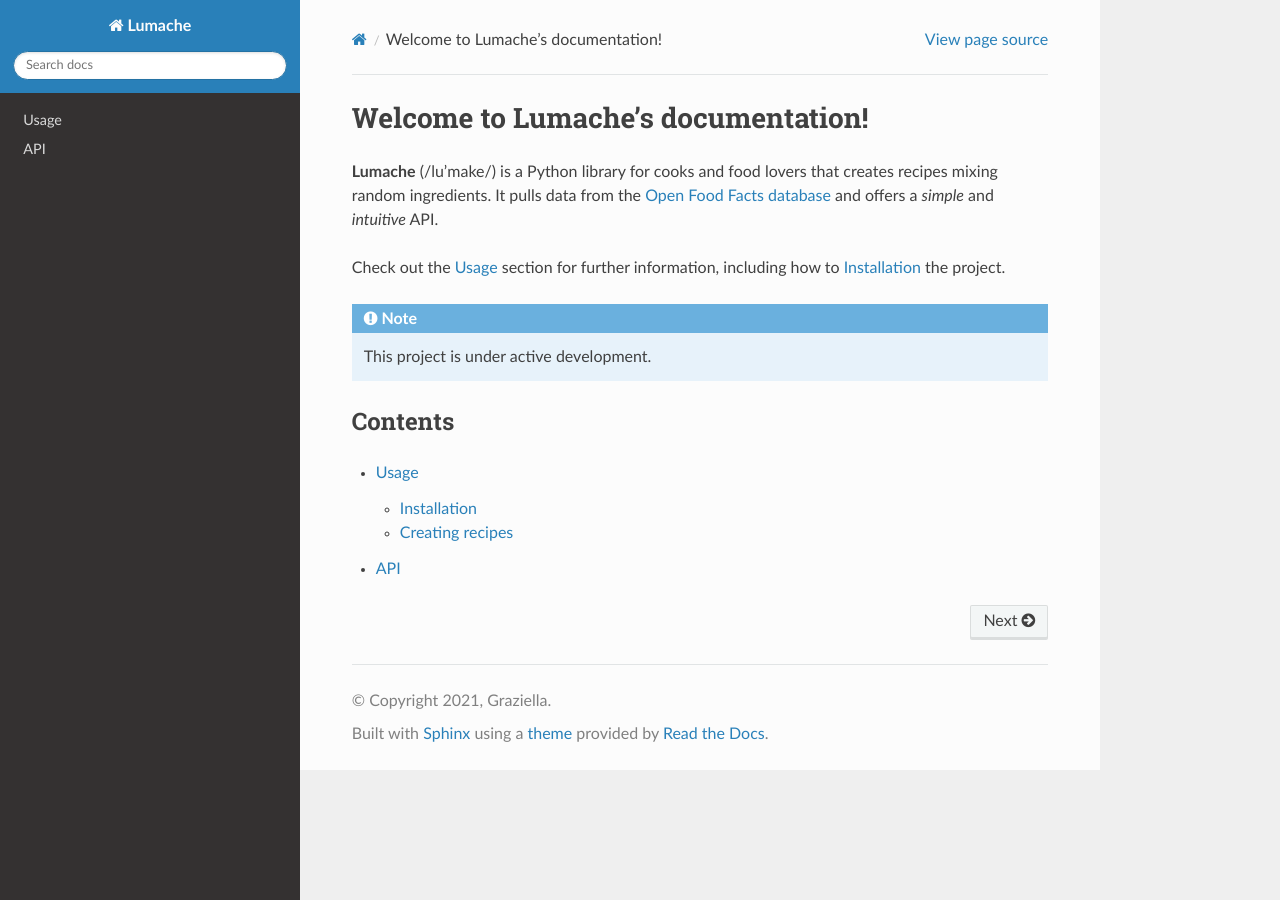
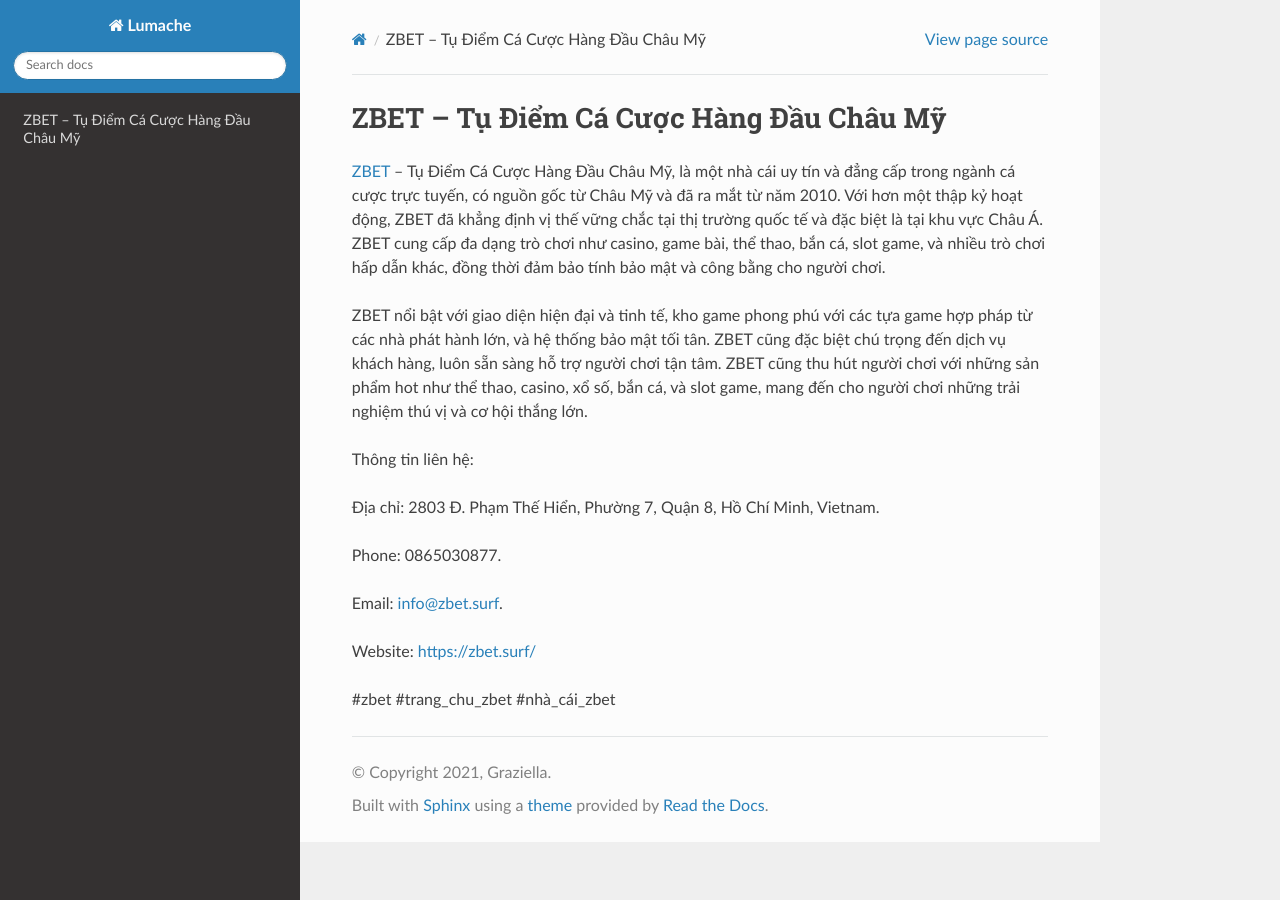
Before and after one commit to plapenanec/1zbetsurf, a Sphinx documentation site: the page built from docs/source/index.rst, in a window 1280 px wide. Built offline with Sphinx 7.4.7 and the Read the Docs theme 3.1.0, drawn with Linux system fonts in a browser that asks for light colours.

Commit message:
Update index.rst

```diff
--- a/docs/source/index.rst
+++ b/docs/source/index.rst
@@ -1,22 +1,18 @@
-Welcome to Lumache's documentation!
+ZBET – Tụ Điểm Cá Cược Hàng Đầu Châu Mỹ
 ===================================
 
-**Lumache** (/lu'make/) is a Python library for cooks and food lovers
-that creates recipes mixing random ingredients.
-It pulls data from the `Open Food Facts database <https://world.openfoodfacts.org/>`_
-and offers a *simple* and *intuitive* API.
+`ZBET <https://zbet.surf/>`_ – Tụ Điểm Cá Cược Hàng Đầu Châu Mỹ, là một nhà cái uy tín và đẳng cấp trong ngành cá cược trực tuyến, có nguồn gốc từ Châu Mỹ và đã ra mắt từ năm 2010. Với hơn một thập kỷ hoạt động, ZBET đã khẳng định vị thế vững chắc tại thị trường quốc tế và đặc biệt là tại khu vực Châu Á. ZBET cung cấp đa dạng trò chơi như casino, game bài, thể thao, bắn cá, slot game, và nhiều trò chơi hấp dẫn khác, đồng thời đảm bảo tính bảo mật và công bằng cho người chơi.
 
-Check out the :doc:`usage` section for further information, including
-how to :ref:`installation` the project.
+ZBET nổi bật với giao diện hiện đại và tinh tế, kho game phong phú với các tựa game hợp pháp từ các nhà phát hành lớn, và hệ thống bảo mật tối tân. ZBET cũng đặc biệt chú trọng đến dịch vụ khách hàng, luôn sẵn sàng hỗ trợ người chơi tận tâm. ZBET cũng thu hút người chơi với những sản phẩm hot như thể thao, casino, xổ số, bắn cá, và slot game, mang đến cho người chơi những trải nghiệm thú vị và cơ hội thắng lớn.
 
-.. note::
+Thông tin liên hệ:
 
-   This project is under active development.
+Địa chỉ: 2803 Đ. Phạm Thế Hiển, Phường 7, Quận 8, Hồ Chí Minh, Vietnam.
 
-Contents
---------
+Phone: 0865030877.
 
-.. toctree::
+Email: info@zbet.surf.
 
-   usage
-   api
+Website: https://zbet.surf/
+
+#zbet #trang_chu_zbet #nhà_cái_zbet
```
